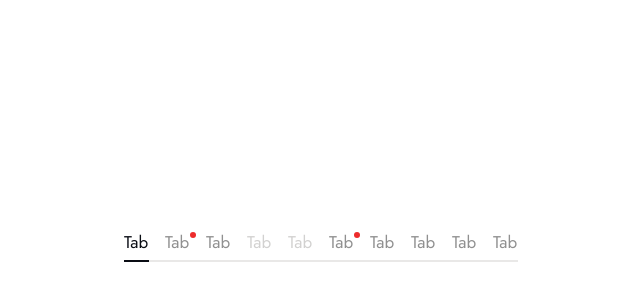
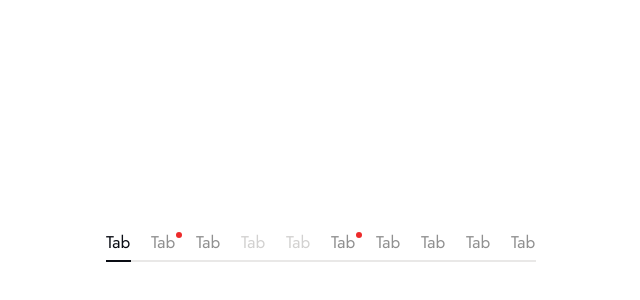
Before and after one commit to birchrust/tabs, a Next.js app: page / in a window 1280 px wide. Shown: the part 154-454 px from the top of the page, without its empty margins (319-959 px from the left). Built offline with nearby package versions, Linux system fonts and the light colour scheme.

Commit message:
feat(update): tabs gap

```diff
--- a/src/components/tabs/tabs.tsx
+++ b/src/components/tabs/tabs.tsx
@@ -41,7 +41,7 @@ export function Tabs({
       <div
         ref={tabsRef}
         role="tablist"
-        className={cn("inline-flex items-center gap-4", className)}
+        className={cn("inline-flex items-center gap-5", className)}
         {...props}
       >
         {children}
```
